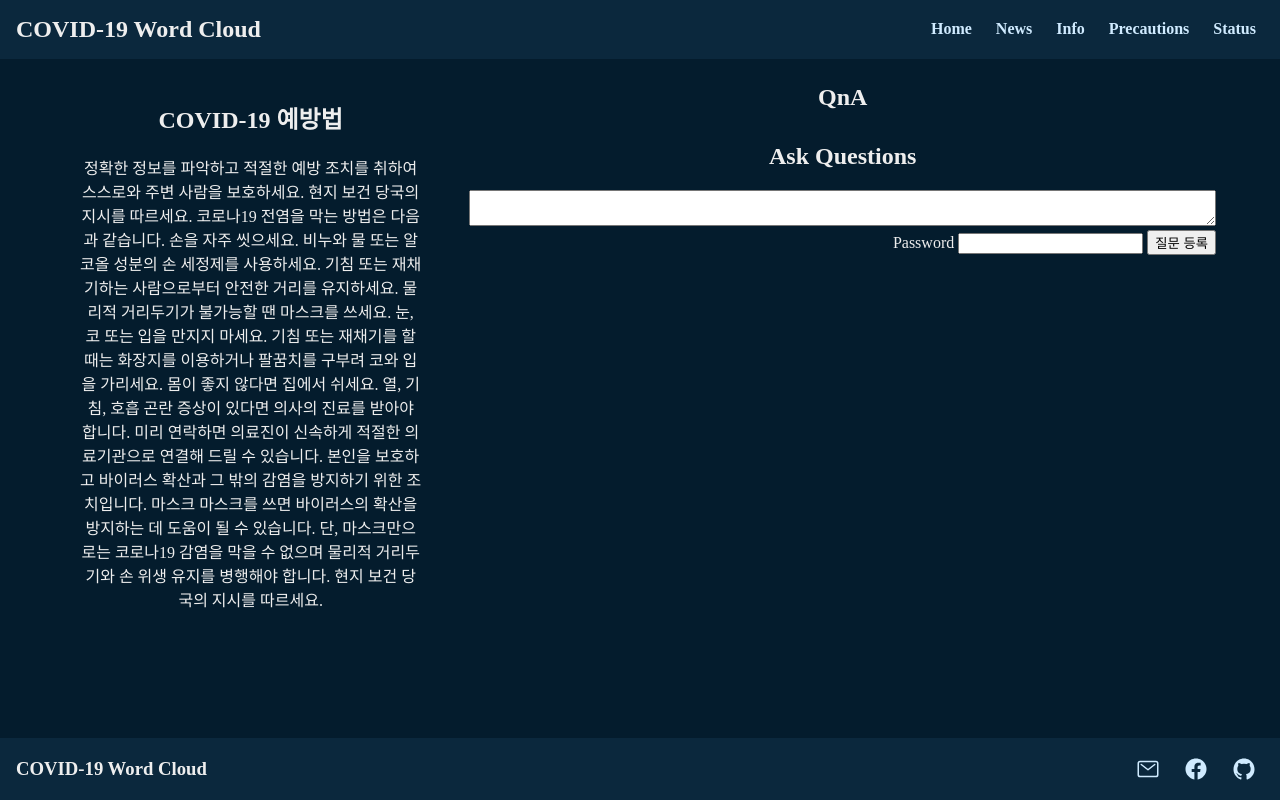
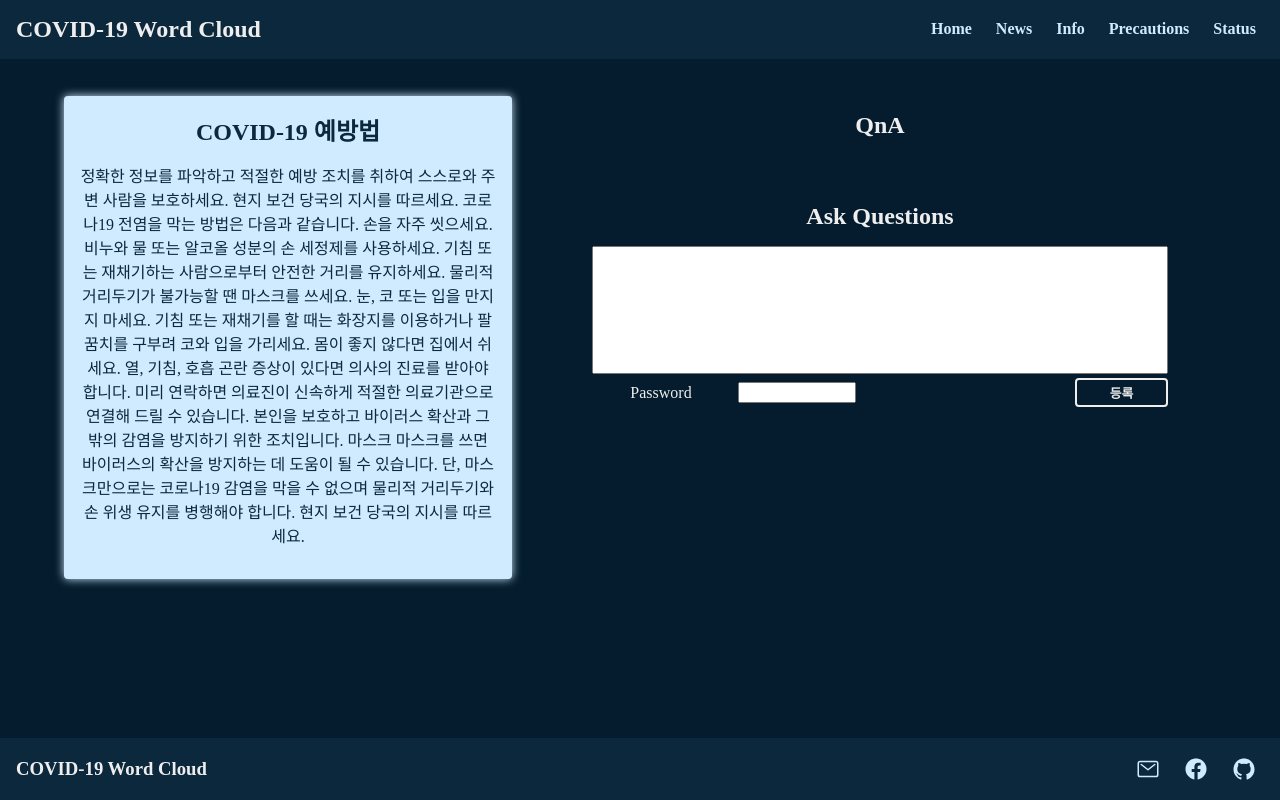
Before and after one commit to ddusi/covid19_WordCloud, a Django app: page /covid-web/precautions/ in a window 1280 px wide. Run offline with Django 3.2, Linux system fonts and the light colour scheme; data that the repository does not hold is empty; parts of the project's set-up code (start-up, migrations or seed data) failed here and were passed over; some libraries are stand-ins or nearby versions.

Commit message:
Modify class names and apply style guide to 'precautions' sub-page #42

```diff
--- a/Covid_web/static/css/style.css
+++ b/Covid_web/static/css/style.css
@@ -7,6 +7,7 @@
   --color-5: #0b283d;
   --color-6: #041c2d;
   --color-special: #f9a056;
+  --color-warning: #ff4040;
 }
 
 body {
@@ -434,12 +435,15 @@ section.info--main-section {
 }
 
 /* Precautions page */
-.precautions--main-section {
+section.precautions--main-section {
   display: grid;
   grid-template:
     'a b' 1fr /
-    1fr 2fr;
+    2fr 3fr;
   gap: 2rem;
+  align-items: start;
+
+  padding-top: 2rem;
 }
 
 .precautions__precautions-list {
@@ -448,23 +452,119 @@ section.info--main-section {
   padding: 1rem;
 
   text-align: center;
+  border-radius: 4px;
+  box-shadow: 0 0 10px var(--color-2);
+
+  background: var(--color-2);
+  color: var(--color-5);
 }
 
 .precautions__questions-list {
   grid-area: b;
 
+  padding: 1rem;
+
   text-align: center;
 }
 
+.precautions-list__title {
+  margin: 0 0 1rem;
+}
+
+.questions-list__title {
+  margin: 0 0 1rem;
+}
+
+.question--container {
+  position: relative;
+}
+
+.question__body {
+  width: 70%;
+  margin: 0.5rem 0 0;
+  padding: 0.5rem 1rem;
+
+  font-style: italic;
+  text-align: left;
+}
+
+.question__body::before {
+  content: 'Q';
+  padding: 0.2rem;
+  margin-right: 0.5rem;
+  border-radius: 4px;
+
+  background: var(--color-2);
+  color: var(--color-5);
+  font-weight: bold;
+  font-style: normal;
+  text-align: center;
+}
+
+.question__password-input {
+  position: absolute;
+  top: 50%;
+  right: 3rem;
+
+  width: 10%;
+  transform: translateY(-50%);
+}
+
+.question__password-submit {
+  position: absolute;
+  top: 50%;
+  right: 0;
+
+  padding: 0.2rem;
+  border-color: var(--color-warning);
+  transform: translateY(-50%);
+
+  font-size: 0.8rem;
+  background: var(--color-warning);
+}
+
 .questions-list__ask {
-  margin-top: 2rem;
+  width: 90%;
+  margin: 2rem auto;
+}
+
+.ask__title {
+  margin: 4rem 0 1rem;
 }
 
 .ask__body {
   box-sizing: border-box;
+  resize: none;
   width: 100%;
+  height: 8rem;
 }
 
 .ask__password--container {
-  text-align: right;
+  display: grid;
+  grid-template:
+    'a b c d' auto /
+    1fr 1fr 1fr 1fr;
+  gap: 0.5rem;
+  align-items: center;
 }
+
+.ask__password--label {
+  grid-area: a;
+}
+
+.ask__password--input {
+  grid-area: b;
+  justify-self: start;
+
+  width: 80%;
+}
+
+.ask__password--submit {
+  grid-area: d;
+  justify-self: end;
+
+  width: 60%;
+  padding: 0.2rem;
+
+  font-size: 0.8rem;
+}
--- a/Covid_web/templates/Covid_web/precautions.html
+++ b/Covid_web/templates/Covid_web/precautions.html
@@ -20,32 +20,37 @@
   </div>
 
   <div class="precautions__questions-list">
-    <h1>QnA</h1>
+    <h1 class="questions-list__title">QnA</h1>
     {% if questions %} {% for question in questions.all %}
     <form action="" method="post" class="question--container">
       {% csrf_token %}
       <p class="question__body">{{ question.question_text }}</p>
       <input type="hidden" name="_method" value="delete" />
       <input type="hidden" value="{{ question.pk }}" name="pk" />
-      <input name="password" id="password" required />
-      <button type="submit">삭제하기</button>
+      <input
+        class="question__password-input"
+        type="password"
+        name="password"
+        required
+      />
+      <button class="question__password-submit" type="submit">삭제</button>
     </form>
     {% endfor %} {% else %}
     <h3 class="precautions__message-no-question">There is no question</h3>
     {% endif %}
     <form action="" method="post" class="questions-list__ask">
-      <h1>Ask Questions</h1>
+      <h1 class="ask__title">Ask Questions</h1>
       {% csrf_token %}
-      <textarea
-        name="question_text"
-        id="id_question_text"
-        class="ask__body"
-        required
-      ></textarea>
+      <textarea class="ask__body" name="question_text" required></textarea>
       <div class="ask__password--container">
-        <label for="password">Password</label>
-        <input name="password" id="password" required />
-        <input type="submit" value="질문 등록" />
+        <label class="ask__password--label" for="password">Password</label>
+        <input
+          class="ask__password--input"
+          type="password"
+          name="password"
+          required
+        />
+        <button class="ask__password--submit" type="submit">등록</button>
       </div>
     </form>
   </div>
```
